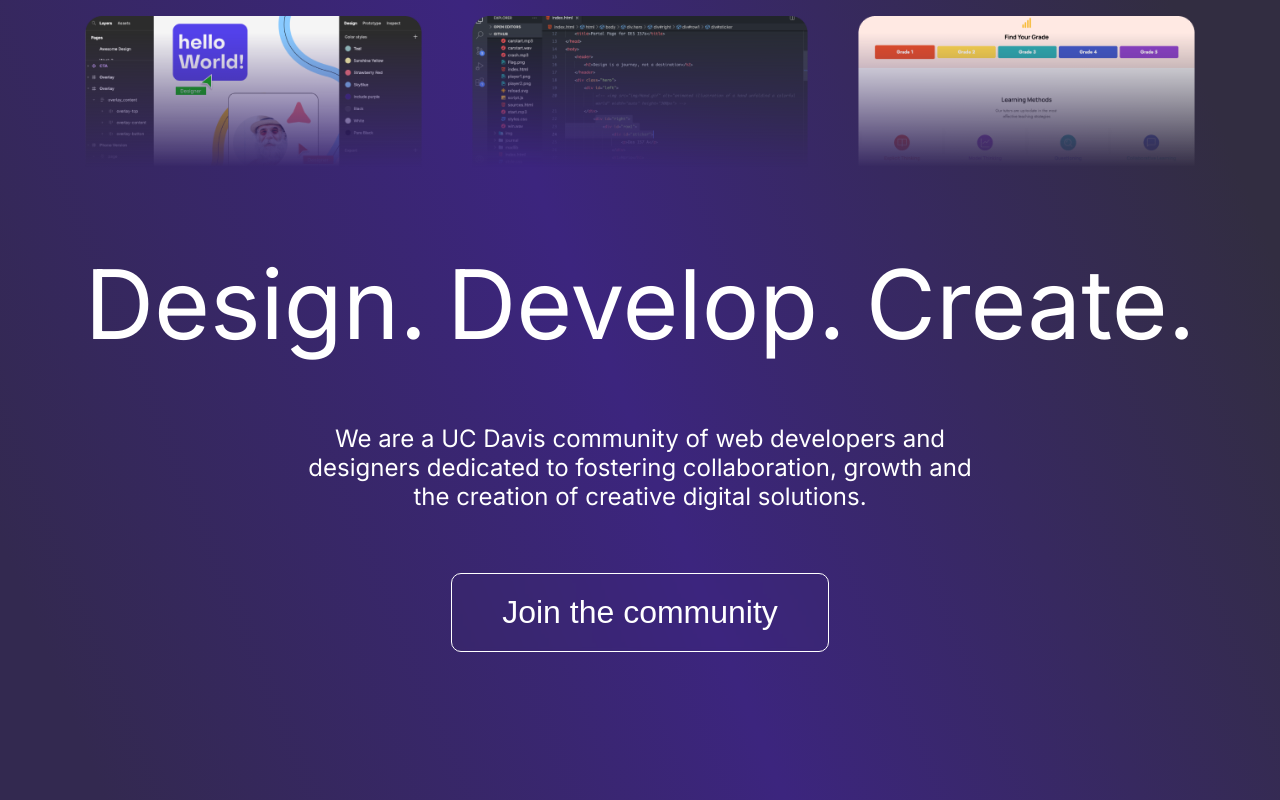
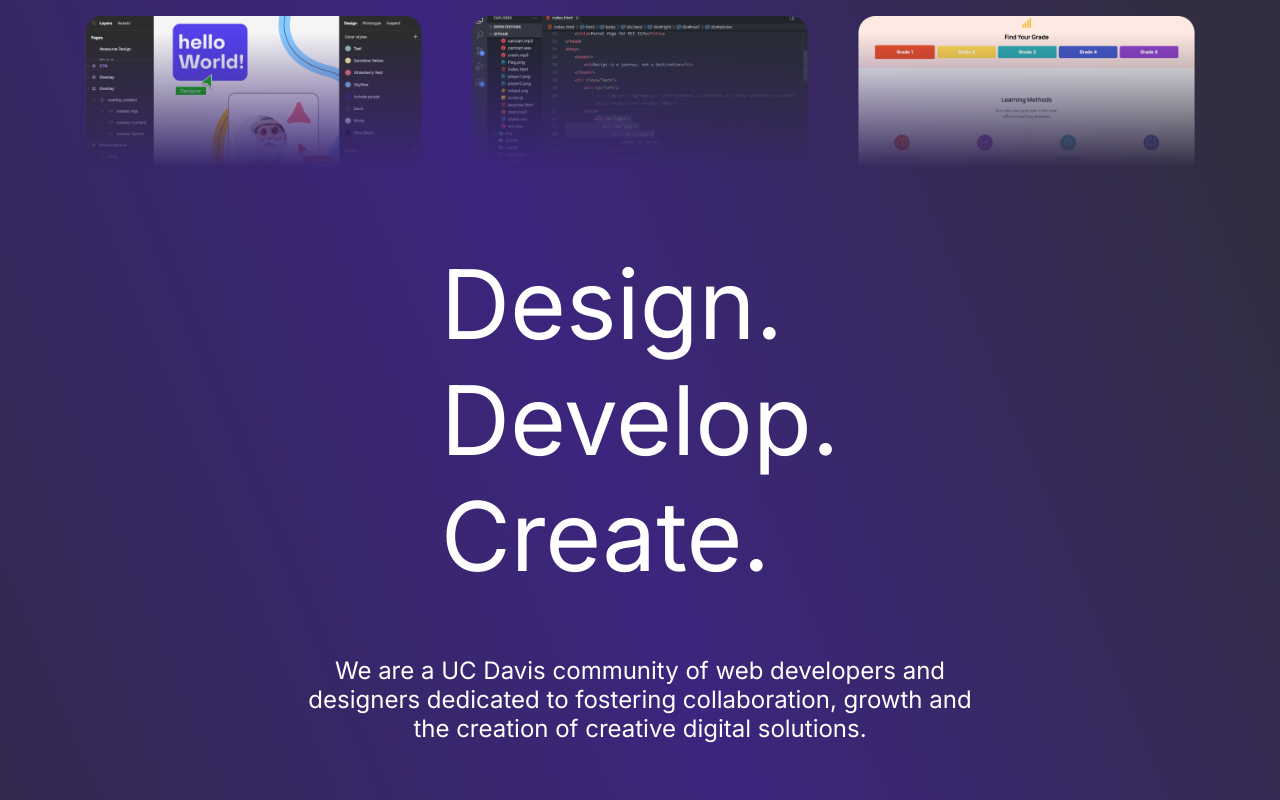
Before and after one commit to include-davis/website-2023, a Next.js app: page / in a window 1280 px wide. Shown: the top 800 px of the page. Built offline with nearby package versions, Linux system fonts and the light colour scheme.

Commit message:
small upd

```diff
--- a/src/styles/homepage/header.module.scss
+++ b/src/styles/homepage/header.module.scss
@@ -7,9 +7,8 @@
     justify-content: space-between;
     max-height: 1457px;
     overflow: hidden;
-    width: 100%;
+    width: fit-content;
     padding: 16px;
-
 
     @include mixins.phone {
         //width: 100%;
@@ -50,11 +49,11 @@
 }
 
 .title {
-    display: flex;
-    width: fit-content;
+    width: auto;
     height: auto;
     gap: 20px;
     justify-content: center;
+    align-items: center;
 
     @include mixins.phone {
         display: inline-block;
```
